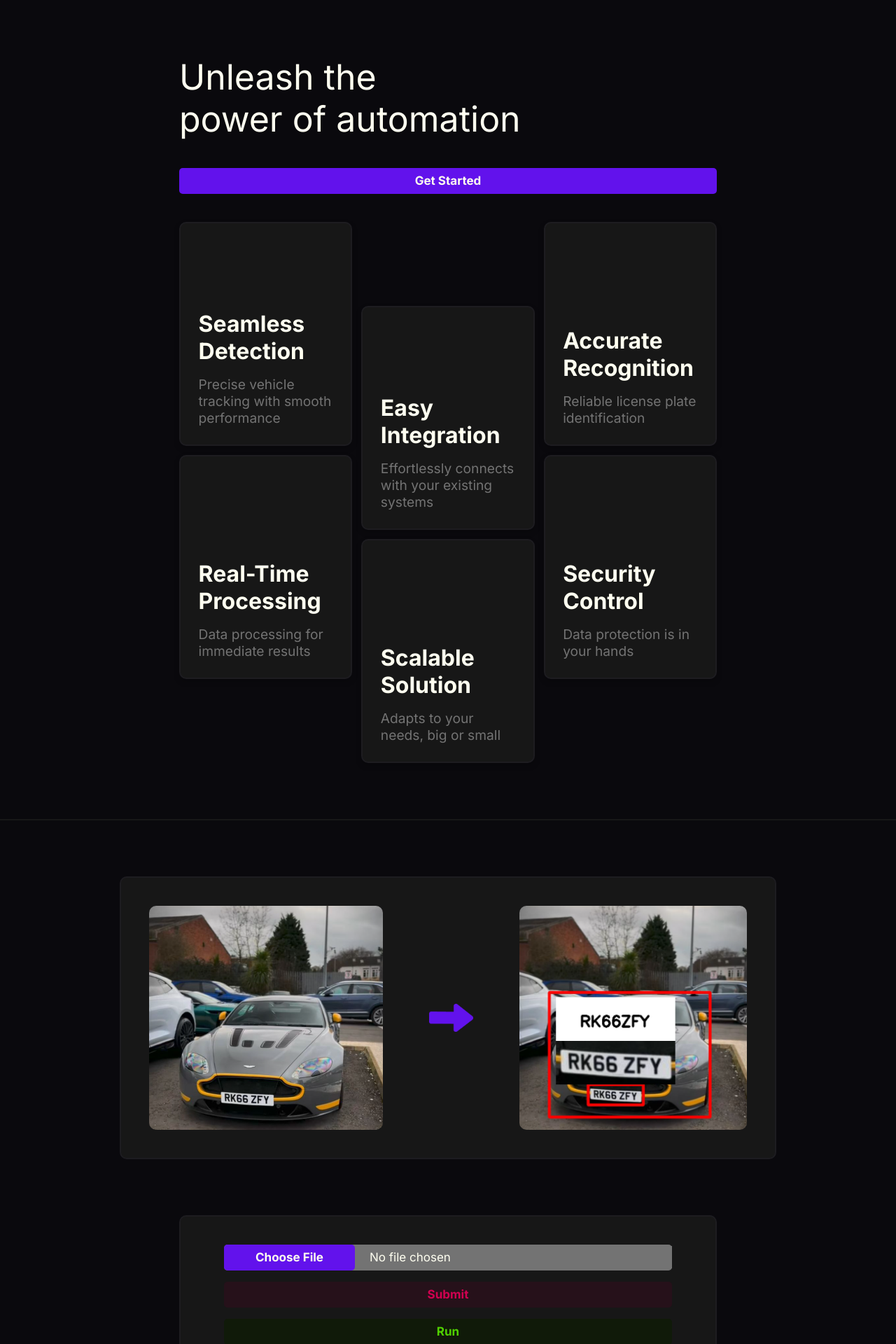
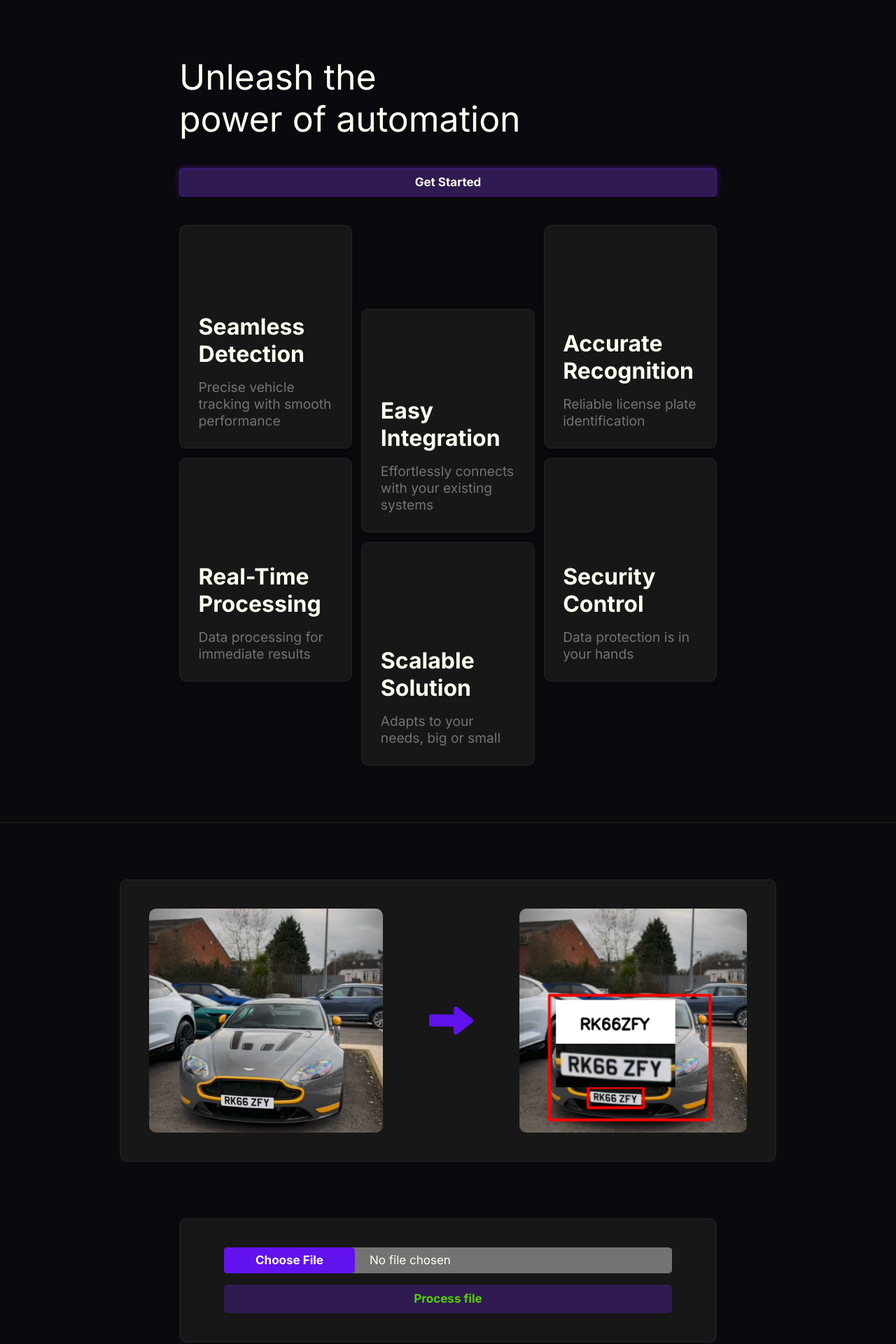
Before and after one commit to provodokkk/Django-Number-Plate-Recognition, a Django app: page / in a window 1280 px wide. Shown: the part 60-1980 px from the top of the page at 70% size. Run offline with Django 4.2, Linux system fonts and the light colour scheme; data that the repository does not hold is empty; parts of the project's set-up code (start-up, migrations or seed data) failed here and were passed over.

Commit message:
the processing button was simplified

```diff
--- a/app/app/urls.py
+++ b/app/app/urls.py
@@ -23,7 +23,7 @@
 urlpatterns = [
     path('admin/', admin.site.urls),
     path('', views.index, name='index'),
-    path('results/', views.get_processed_file, name='results'),
+    path('process-file/', views.process_file, name='process_file'),
     path('results/<int:file_id>/', views.get_processed_file, name='results'),
     path('download-excel/<int:file_id>/', views.download_excel, name='download_excel'),
 ] + static(settings.MEDIA_URL, document_root=settings.MEDIA_ROOT)
--- a/app/main/models.py
+++ b/app/main/models.py
@@ -2,13 +2,13 @@
 from number_plate_recognition.util import file_upload_path
 
 
-class File(models.Model):
+class Files(models.Model):
     uploaded_file = models.FileField(upload_to=file_upload_path, default=None)
     processed_file = models.FileField(upload_to='buffer/outputs', default=None)
 
 
-class Plate(models.Model):
-    file = models.ForeignKey('File', on_delete=models.CASCADE)
+class Plates(models.Model):
+    file = models.ForeignKey('Files', on_delete=models.CASCADE)
     frame_number = models.IntegerField(default=0)
     plate_number = models.CharField(max_length=32, default='Error')
     accuracy = models.FloatField(default=0)
--- a/app/main/templates/main/index.html
+++ b/app/main/templates/main/index.html
@@ -54,7 +54,7 @@
     </section>
 
     <div class="main-section">
-        <form action="{% url 'index' %}" method="POST" enctype="multipart/form-data">
+        <form action="{% url 'process_file' %}" method="POST" enctype="multipart/form-data">
             {% csrf_token %}
             <div class="upload-container">
                 <label for="id_uploaded_file" class="btn choose-btn">Choose File</label>
@@ -62,15 +62,8 @@
                 <input type="file" id="id_uploaded_file" name="uploaded_file" class="hidden" onchange="updateFileName(this)">
             </div>
 
-            <button type="submit" class="btn submit-btn">Submit</button>
+            <button type="submit" class="btn process-btn">Process file</button>
         </form>
-
-        <section class="center">
-            <form action="{% url 'results' %}" method="POST">
-                {% csrf_token %}
-                <button type="submit" class="btn run-btn">Run</button>
-            </form>
-        </section>
     </div>
 
     <div class="dividing-line"></div>
--- a/app/main/views.py
+++ b/app/main/views.py
@@ -1,12 +1,12 @@
-from django.shortcuts import render
-from django.http import HttpResponse
+from django.shortcuts import render, redirect
+from django.http import HttpResponse, HttpResponseRedirect
 from openpyxl import Workbook
 
 import os
 import re
 
 from main.forms import UploadFileForm
-from main.models import File, Plate
+from main.models import Files, Plates
 
 from number_plate_recognition import main
 from number_plate_recognition.paths import INTERPOLATED_CSV_FILE_PATH, get_output_file_info
@@ -16,61 +16,57 @@
 
 
 def index(request):
+    return render(request, 'main/index.html', {'files': Files.objects.all()})
+
+
+def get_processed_file(request, file_id=None):
+    if file_id is None:
+        return HttpResponseRedirect('/')
+
+    file = Files.objects.get(pk=file_id)
+    context = {
+        'file': file,
+        'file_type': determine_file_type(file.processed_file.name),
+        'plates': Plates.objects.filter(file_id=file.id),
+    }
+    return render(request, 'main/results.html', context)
+
+
+def process_file(request):
     if request.method == 'POST':
         clear_buffer_directories()
 
         form = UploadFileForm(request.POST, request.FILES)
         if form.is_valid():
-            fp = File(uploaded_file=form.cleaned_data['uploaded_file'])
+            # Save the uploaded file
+            fp = Files(uploaded_file=form.cleaned_data['uploaded_file'])
             fp.save()
-    else:
-        form = UploadFileForm()
 
-    context = {
-        'form': form,
-        'files': File.objects.all()
-    }
+            # Process the file
+            main.run_plate_recognition()
 
-    return render(request, 'main/index.html', context)
+            # Update processed file path to the table
+            processed_file = get_output_file_info()
+            fp.processed_file = os.path.join('buffer', 'outputs', processed_file['name'])
+            fp.save()
 
+            # Handle plate data
+            processed_frames = get_all_processed_frame_files_info()
+            plates_with_highest_score_data = get_plates_with_highest_score(INTERPOLATED_CSV_FILE_PATH)
 
-def get_processed_file(request, file_id=None):
-    if file_id is not None:
-        file = File.objects.get(pk=file_id)
-        file_type = determine_file_type(file.processed_file.name)
-        plates = Plate.objects.filter(file_id=file.id)
-    else:
-        main.run_plate_recognition()
-        file = File.objects.last()
+            for plate, frame in zip(plates_with_highest_score_data, processed_frames):
+                accuracy = round(float(plate['license_number_score']) * 100, 2)
+                new_plate = Plates(file_id=fp.id, frame_number=plate['frame_number'], plate_number=plate['license_number'],
+                                  accuracy=accuracy, processed_frame=f"buffer/processed_frames/{frame['name']}")
+                new_plate.save()
 
-        # update processed file path to the table
-        processed_file = get_output_file_info()
-        file.processed_file = os.path.join('buffer', 'outputs', processed_file['name'])
-        file.save()
+            move_all_files_to_constant_dirs()
+            update_paths_in_database(fp)
 
-        file_type = determine_file_type(processed_file['name'])
+            # Redirect to results page with the newly processed file ID
+            return redirect('results', file_id=fp.id)
 
-        processed_frames = get_all_processed_frame_files_info()
-        plates_with_highest_score_data = get_plates_with_highest_score(INTERPOLATED_CSV_FILE_PATH)
-
-        for plate, frame in zip(plates_with_highest_score_data, processed_frames):
-            accuracy = round(float(plate['license_number_score']) * 100, 2)
-            new_plate = Plate(file_id=file.id, frame_number=plate['frame_number'], plate_number=plate['license_number'],
-                              accuracy=accuracy, processed_frame=f"buffer/processed_frames/{frame['name']}")
-            new_plate.save()
-
-        last_plate = Plate.objects.last()
-        plates = Plate.objects.filter(file_id=last_plate.file_id)
-
-        move_all_files_to_constant_dirs()
-        update_paths_in_database(file)
-
-    context = {
-        'file': file,
-        'file_type': file_type,
-        'plates': plates,
-    }
-    return render(request, 'main/results.html', context)
+    return render(request, 'main/index.html', {'form': UploadFileForm()})
 
 
 def remove_buffer_directory(path: str):
@@ -86,7 +82,7 @@
     file.save()
 
     file_id = file.id
-    plates = Plate.objects.filter(file_id=file_id)
+    plates = Plates.objects.filter(file_id=file_id)
     for plate in plates:
         plate.processed_frame = remove_buffer_directory(str(plate.processed_frame))
         plate.save()
@@ -107,7 +103,7 @@
     ws = wb.active
     ws.append(['Frame Number', 'Plate Number', 'Accuracy %'])
 
-    processed_data = Plate.objects.filter(file_id=file_id)
+    processed_data = Plates.objects.filter(file_id=file_id)
 
     for data in processed_data:
         ws.append([data.frame_number, data.plate_number, data.accuracy])
--- a/app/static/css/index.css
+++ b/app/static/css/index.css
@@ -175,24 +175,6 @@
     font-size: 17px;
 }
 
-.submit-btn {
-    width: 50vw;
-    margin: 2vh auto 0;
-    background-color: var(--dark-pink-color);
-    color: var(--light-pink-color);
-}
-
-.run-btn {
-    width: 50vw;
-    margin: 2vh auto 0;
-    background-color: var(--dark-green-color);
-    color: var(--light-green-color);
-}
-
-.file-btn {
-    width: 15vw;
-}
-
 .btn:hover {
     color: var(--ivory-color);
     background-color: var(--dark-violet-color);
@@ -200,17 +182,49 @@
     transition: all 0.2s ease-in-out
 }
 
-/*.submit-btn:hover {*/
-/*    color: var(--light-pink-color);*/
-/*    background-color: var(--dark-pink-color-2);*/
-/*    transition: all 0.2s ease-in-out;*/
-/*}*/
+.start-btn {
+    background-color: var(--dark-violet-color);
+    border: 2px solid transparent;
+    border-image-slice: 1;
+    animation: border-animation 4s infinite ease-in-out;
+}
 
-/*.run-btn:hover {*/
-/*    color: var(--light-green-color);*/
-/*    background-color: var(--dark-green-color-2);*/
-/*    transition: all 0.2s ease-in-out;*/
-/*}*/
+.start-btn:hover {
+    transform: translateY(-5px) scale(1.05);
+    transition: all 0.4s ease-in-out;
+}
+
+.process-btn {
+    width: 50vw;
+    margin: 2vh auto 0;
+    color: var(--light-green-color);
+    background-color: var(--dark-violet-color);
+    border-top: 2px solid var(--dark-violet-color);
+
+    border-radius: 5px;
+    border: 2px solid transparent;
+    border-image-slice: 1;
+}
+
+.process-btn:hover {
+    color: var(--light-green-color);
+    animation: border-animation 4s infinite ease-in-out;
+}
+
+.file-btn {
+    width: 35vw;
+}
+
+@keyframes border-animation {
+    0%, 100% {
+        border-color: var(--violet-color);
+        box-shadow: 0 0 10px var(--violet-color);
+    }
+    50% {
+        border-color: var(--dark-violet-color);
+        box-shadow: 0 0 10px var(--dark-violet-color);
+    }
+}
 /*============ main buttons ============*/
 
 
```
